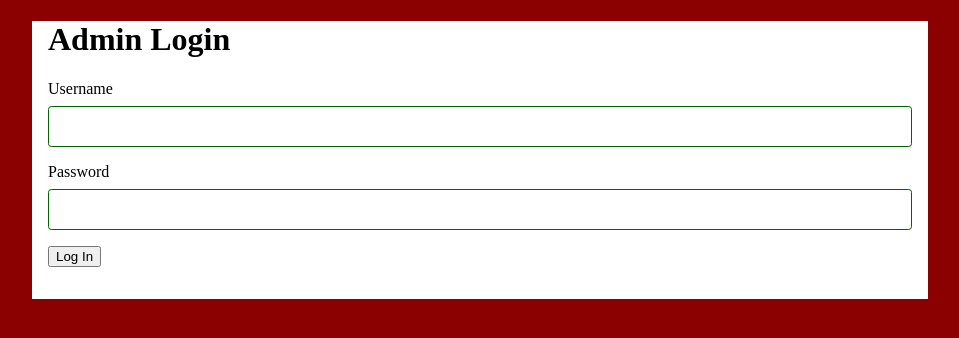
After one commit to rrmez2005-pixel/Pizza, a Node server app: page /login in a window 1280 px wide. The commit adds this page. Shown: the top 338 px of the page, without its empty margins (160-1119 px from the left). Run offline with Node 20, Linux system fonts and the light colour scheme.

Commit message:
added logout and login features

```diff
--- a/app.js
+++ b/app.js
@@ -7,6 +7,8 @@ import mysql2 from 'mysql2';
     // Import .env
     import dotenv from 'dotenv';
     dotenv.config();
+
+    import session from 'express-session';
 
 // Create a connection pool
 const pool = mysql2.createPool({
@@ -52,6 +54,21 @@ app.get('/db-test', async(req, res) => {
 });
 */
 
+app.use(session({
+    secret: process.env.SESSION_SECRET,
+    resave: false,
+    saveUninitialized: false,
+    cookie: {   maxAge: 1000 * 60 * 60    }
+}))
+
+function requireLogin(req, res, next) {
+    if (req.session. loggedIn) {
+        next();
+    } else {
+        res.redirect('/login');
+    }
+}
+
 // Define a default route ("/")
 app.get('/', (req, res) => {
     //res.send('Welcome to Poppa\'s Pizza');
@@ -61,6 +78,32 @@ app.get('/', (req, res) => {
 // Add a contact route to display a contact view page
 app.get('/contact-us', (req, res) => {
     res.render('contact');
+});
+
+app.post('/login', (req, res) => {
+    const username = req.body.username;
+    const password = req.body.password;
+
+    if (username === process.env.ADMIN_USER &&
+        password === process.env.ADMIN_PASSWORD) {
+
+            req.session.loggedIn = true;
+
+            res.redirect('/admin');
+        } else {
+            res.render('login', {error: 'Invalid username or password'});
+        }
+});
+
+app.get('/logout', (req, res) => {
+    req.session.destroy(() => {
+        res.redirect('/login');
+    });
+});
+
+// Add a contact route to display a contact view page
+app.get('/login', (req, res) => {
+    res.render('login', {   error: null  });
 });
 
 // Add a route to process a pizza order
@@ -103,7 +146,7 @@ app.post('/submit-order', async(req, res) => {
 });
 
 // Add an admin route
-app.get('/admin', async(req, res) => {
+app.get('/admin', requireLogin, async(req, res) => {
     try {
 
         // Array destructuring gives us just the data from the query
--- a/package.json
+++ b/package.json
@@ -22,6 +22,7 @@
     "dotenv": "^18.0.10",
     "ejs": "^7.0.2",
     "express": "^5.2.1",
+    "express-session": "^1.19.0",
     "mysql2": "^3.24.6"
   },
   "devDependencies": {
--- a/public/styles/pizza-styles.css
+++ b/public/styles/pizza-styles.css
@@ -46,7 +46,7 @@ body {
 }
 
 /* Styles multiple input types together */
-input[type=text], input[type="email"], select, textarea {
+input[type=text], input[type="email"], input[type="password"], select, textarea {
   width: 100%;
   border: 1px solid darkgreen;
   border-radius: .25em;
@@ -85,3 +85,8 @@ textarea {
   margin-top: -0.75rem;
   margin-bottom: 0.75rem;
 }
+
+.login-error {
+  color: darkred;
+  font-weight: bold;
+}
--- a/views/admin.ejs
+++ b/views/admin.ejs
@@ -12,6 +12,7 @@
 </head>
 <body>
   <h1> Orders </h1>
+  <a href="/logout">Log Out</a>
   <table id="order-table" class="display">
     <thead>
       <tr>
--- /dev/null
+++ b/views/login.ejs
@@ -0,0 +1,28 @@
+<!DOCTYPE html>
+<html lang="en">
+<head>
+  <meta charset="UTF-8">
+  <meta name="viewport" content="width=device-width, initial-scale=1.0">
+  <title>Admin login</title>
+  <link rel="stylesheet" href="/styles/pizza-styles.css"
+</head>
+<body>
+  <div id="main">
+    <h1>Admin Login</h1>
+
+    <% if (error) { %>
+      <p class="login-error"><%= error %></p>
+    <% } %>
+
+    <form action="/login" method="post">
+      <label for="username">Username</label>
+      <input type="text" id="username" name="username" required>
+
+      <label for="password">Password</label>
+      <input type="password" id="password" name="password" required>
+
+      <button type="submit">Log In</button>
+    </form>
+  </div>
+</body>
+</html>
```
Also changed, not shown: 1 other file. Lines whose indentation alone changed are shown as unchanged.
